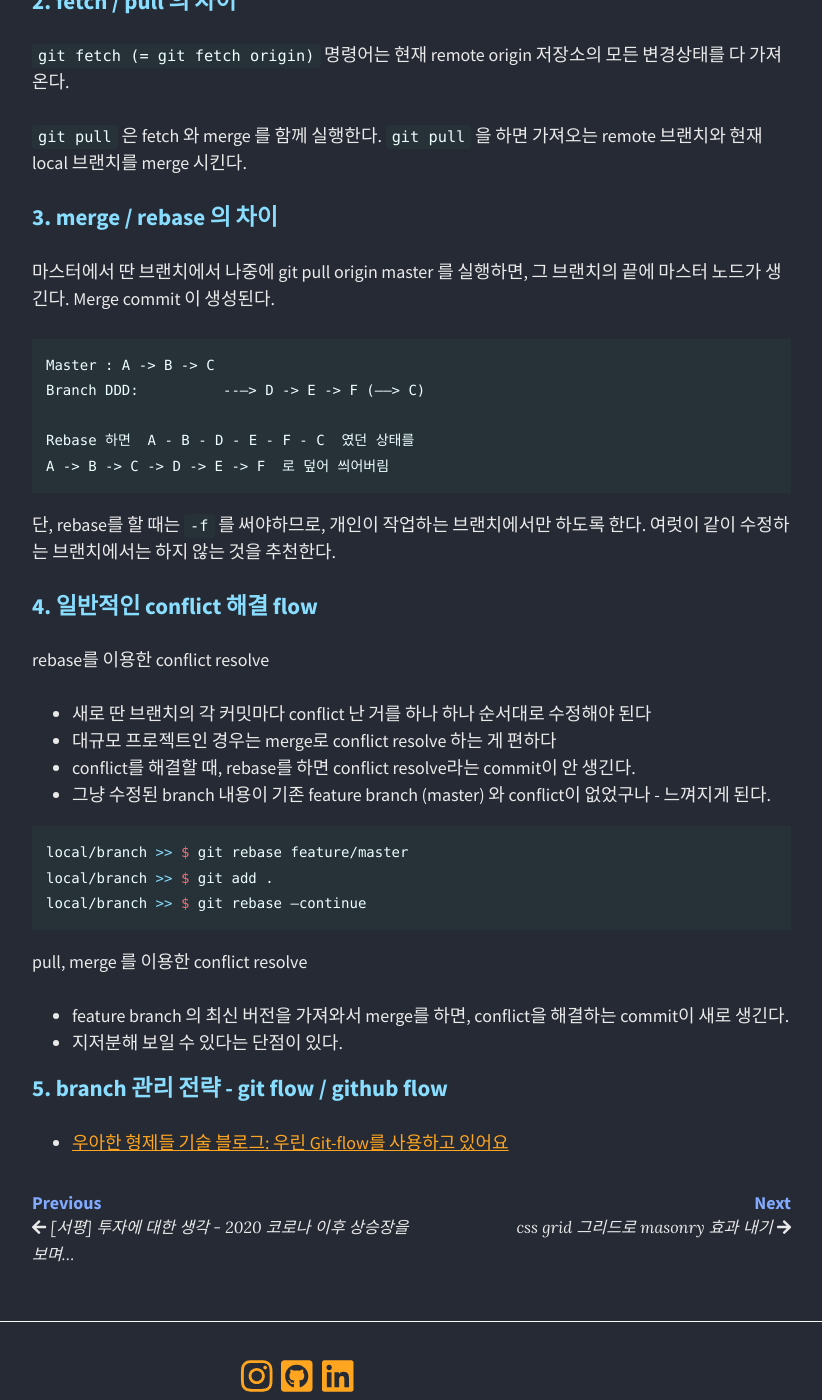
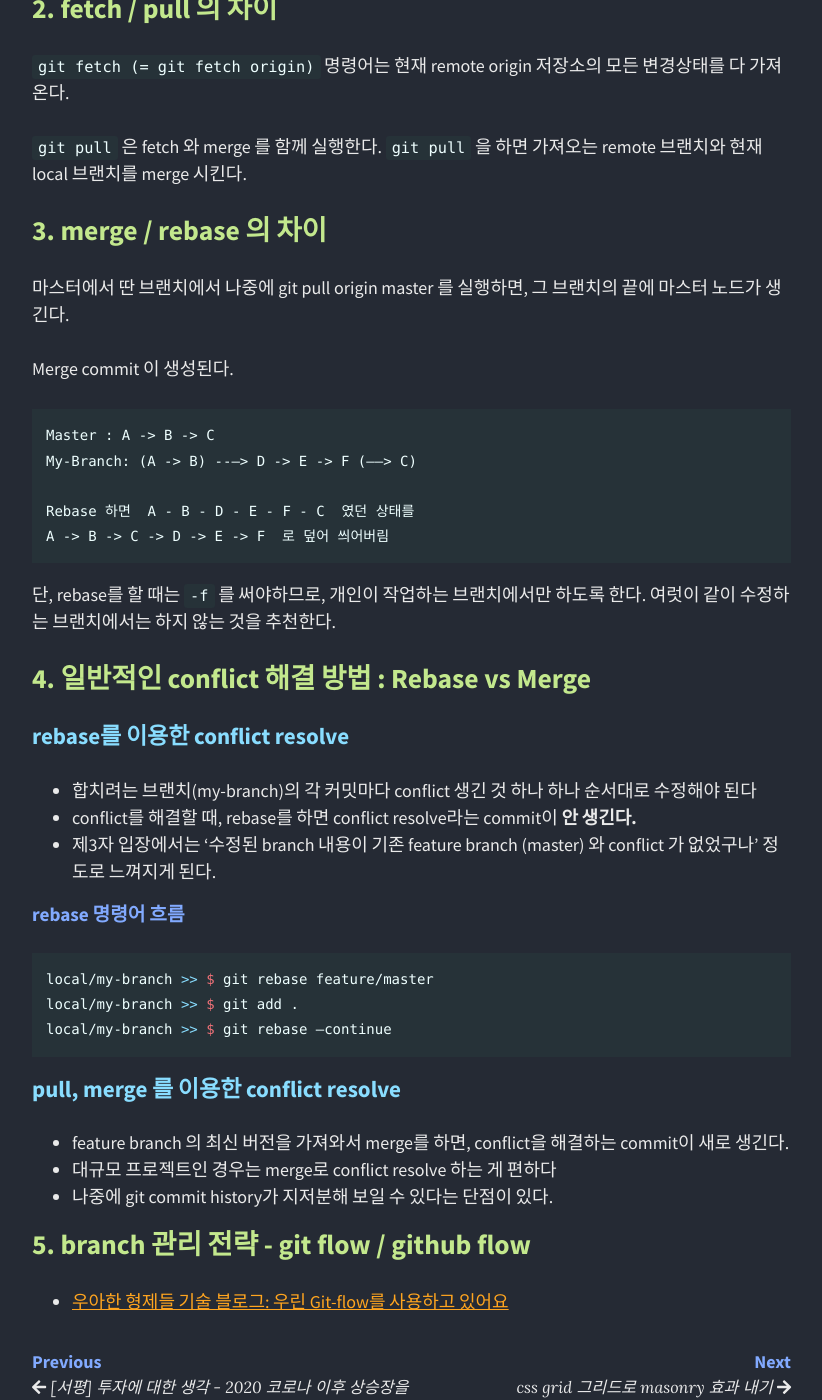
Before and after one commit to sosunnyproject/jekyll-blog, a Jekyll site: the page built from _posts/dev/2020-09-07-gitBasic.md, in a window 1280 px wide and 1400 px high, scrolled down 1538 px. Shown: the whole window, without its empty margins (343-1165 px from the left). Built offline with Jekyll 4.4.1, drawn with Linux system fonts in a browser that asks for light colours; nearby versions of some CDN libraries; some web fonts are replaced; some of the changed text lies outside the part shown.

Commit message:
blog revision

````diff
--- a/_posts/dev/2020-09-07-gitBasic.md
+++ b/_posts/dev/2020-09-07-gitBasic.md
@@ -28,28 +28,29 @@ git이라는 것을 처음 써보는 분들에게는 미안하지만, git 에
 8. 내가 my-branch 에서 수정하지 않은 수많은 업데이트들이 딸려온다.
 9. WHAT????
 
-결론은 내가 3번에서 온라인으로 저장한 커밋에 단순히 내가 수정한 파일만 수정된 것이 아니었다. 요청한 pull request는 master와의 merge가 목적이었기에, conflict resolve를 하면서 ```git pull origin master``` 가 자동으로 실행된 것이다.
+결론은 내가 3번에서 깃헙 온라인에서 저장한 커밋에 단순히 내가 수정한 파일만 수정된 것이 아니었다. 요청한 pull request는 master와의 merge가 목적이었기에, conflict resolve를 하면서 ```git pull origin master```가 자동으로 실행된 것이다.
 
 그래서 CTO님이 혼란스러운 우리들을 일깨워주고자 중요한 git 포인트, 헷갈릴만한 것들을 정리해주었다.
 
-### 1. origin 이란?
+## 1. origin 이란?
 ``` $ git remote -v ```를 실행하면 이 저장소의 시초가 무엇인지 나온다. 그것이 origin이다. 이름은 꼭 origin으로 안해도 되고 바꿀 수 있다.
 
-### 2. fetch / pull 의 차이
+## 2. fetch / pull 의 차이
 
 ```git fetch (= git fetch origin)``` 명령어는 현재 remote origin 저장소의 모든 변경상태를 다 가져온다.
 
 ```git pull``` 은 fetch 와 merge 를 함께 실행한다.
 ```git pull``` 을 하면 가져오는 remote 브랜치와 현재 local 브랜치를 merge 시킨다.
 
-### 3. merge / rebase 의 차이
+## 3. merge / rebase 의 차이
 
 마스터에서 딴 브랜치에서 나중에 git pull origin master 를 실행하면, 그 브랜치의 끝에 마스터 노드가 생긴다.
+
 Merge commit 이 생성된다.
 
 ```
 Master : A -> B -> C
-Branch DDD:          --—> D -> E -> F (——> C)
+My-Branch: (A -> B) --—> D -> E -> F (——> C)
 
 Rebase 하면  A - B - D - E - F - C  였던 상태를
 A -> B -> C -> D -> E -> F  로 덮어 씌어버림
@@ -57,24 +58,27 @@ A -> B -> C -> D -> E -> F  로 덮어 씌어버림
 
 단, rebase를 할 때는 ```-f``` 를 써야하므로, 개인이 작업하는 브랜치에서만 하도록 한다. 여럿이 같이 수정하는 브랜치에서는 하지 않는 것을 추천한다.
 
-### 4. 일반적인 conflict 해결 flow
+## 4. 일반적인 conflict 해결 방법 : Rebase vs Merge
 
-rebase를 이용한 conflict resolve
-- 새로 딴 브랜치의 각 커밋마다 conflict 난 거를 하나 하나 순서대로 수정해야 된다
-- 대규모 프로젝트인 경우는 merge로 conflict resolve 하는 게 편하다
-- conflict를 해결할 때, rebase를 하면 conflict resolve라는 commit이 안 생긴다.
-- 그냥 수정된 branch 내용이 기존 feature branch (master) 와 conflict이 없었구나 - 느껴지게 된다.
+### rebase를 이용한 conflict resolve
 
+- 합치려는 브랜치(my-branch)의 각 커밋마다 conflict 생긴 것 하나 하나 순서대로 수정해야 된다
+- conflict를 해결할 때, rebase를 하면 conflict resolve라는 commit이 **안 생긴다.**
+- 제3자 입장에서는 '수정된 branch 내용이 기존 feature branch (master) 와 conflict 가 없었구나' 정도로 느껴지게 된다.
+
+#### rebase 명령어 흐름
 ```bash
-local/branch >> $ git rebase feature/master
-local/branch >> $ git add .
-local/branch >> $ git rebase —continue
+local/my-branch >> $ git rebase feature/master
+local/my-branch >> $ git add .
+local/my-branch >> $ git rebase —continue
 ```
 
-pull, merge 를 이용한 conflict resolve
+### pull, merge 를 이용한 conflict resolve
+
 - feature branch 의 최신 버전을 가져와서 merge를 하면, conflict을 해결하는 commit이 새로 생긴다.
-- 지저분해 보일 수 있다는 단점이 있다.
+- 대규모 프로젝트인 경우는 merge로 conflict resolve 하는 게 편하다
+- 나중에 git commit history가 지저분해 보일 수 있다는 단점이 있다.
 
-### 5. branch 관리 전략 -  git flow / github flow
+## 5. branch 관리 전략 -  git flow / github flow
 
 - [우아한 형제들 기술 블로그: 우린 Git-flow를 사용하고 있어요](https://woowabros.github.io/experience/2017/10/30/baemin-mobile-git-branch-strategy.html)
````
Also changed, not shown: images/202009/artnguid-nara.png (added).
